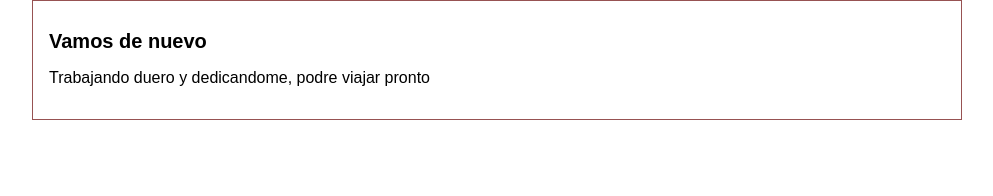
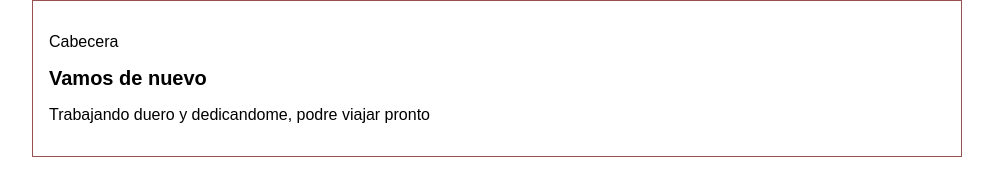
Before and after one commit to Sr0Horus/pruebas-de-git, a plain HTML site: page index.html in a window 1280 px wide. Shown: the whole page, without its empty margins (143-1136 px from the left). Drawn offline with Linux system fonts and the light colour scheme.

Commit message:
Cambio cabecera de archivo

```diff
--- a/index.html
+++ b/index.html
@@ -8,6 +8,9 @@
 </head>
 <body>
     <div id="container">
+        <div>
+            <p>Cabecera</p>
+        </div>
         <div id="post">
         <h1>Vamos de nuevo</h1>
         <p>Trabajando duero y dedicandome, podre viajar pronto</p>
```
